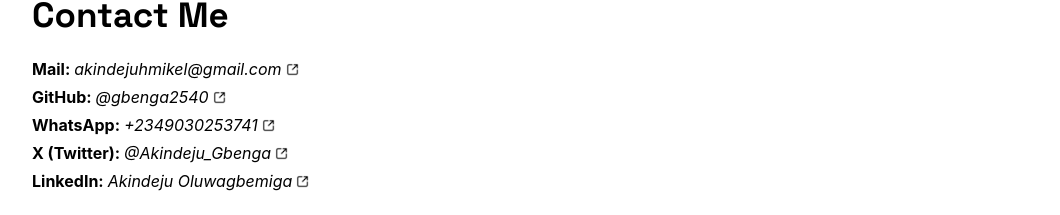
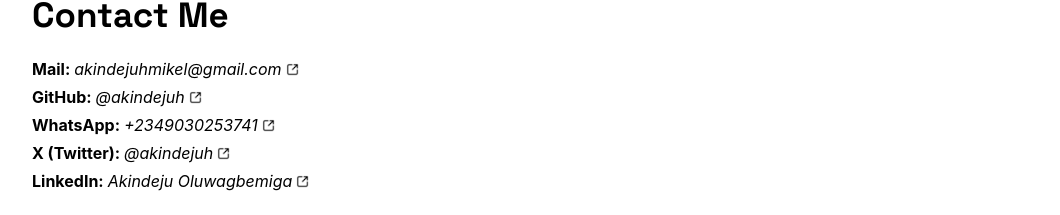
Before and after one commit to akindejuh/React_JS_Portfolio, a React (Create React App) app: page / in a window 1280 px wide. Shown: the part 5803-6018 px from the top of the page, without its empty margins (108-1168 px from the left). Built offline with nearby package versions, Linux system fonts and the light colour scheme; no server answers.

Commit message:
[Update]: socials

```diff
--- a/src/data/socials.ts
+++ b/src/data/socials.ts
@@ -10,7 +10,7 @@
   {
     social: 'GitHub',
     link: 'https://github.com/akindejuh',
-    display: '@gbenga2540',
+    display: '@akindejuh',
   },
   {
     social: 'WhatsApp',
@@ -19,8 +19,8 @@
   },
   {
     social: 'X (Twitter)',
-    link: 'https://twitter.com/Akindeju_Gbenga',
-    display: '@Akindeju_Gbenga',
+    link: 'https://twitter.com/akindejuh',
+    display: '@akindejuh',
   },
   {
     social: 'LinkedIn',
```
